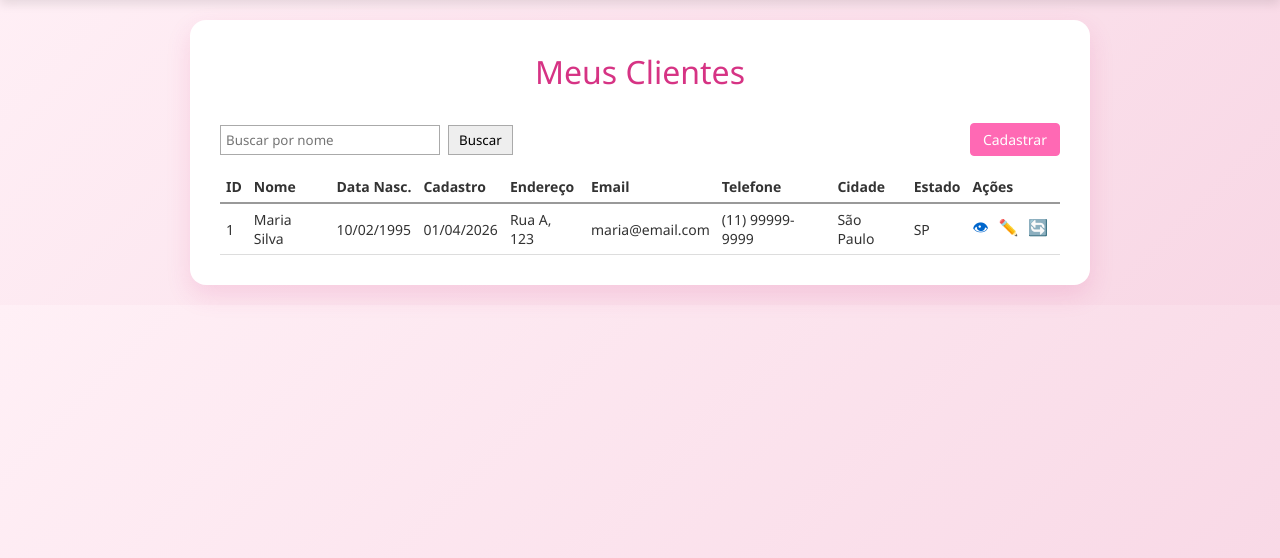
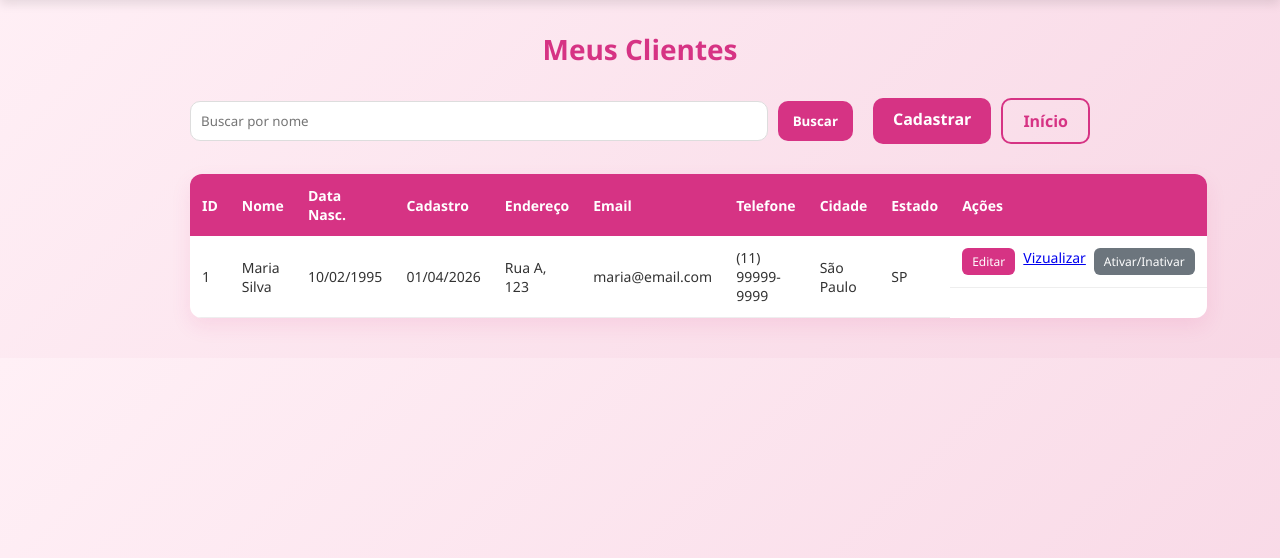
Before and after one commit to Isa120797/projeto_oficina_beleza, a PHP site: page /clientes-lista.php in a window 1280 px wide. Shown: the part 64-622 px from the top of the page. Run offline with PHP 8.4, Linux system fonts and the light colour scheme.

Commit message:
Meus clientes

```diff
--- a/clientes-lista.php
+++ b/clientes-lista.php
@@ -1,32 +1,33 @@
 <!DOCTYPE html>
 <html lang="pt-br">
+
 <head>
     <meta charset="UTF-8">
     <meta name="viewport" content="width=device-width, initial-scale=1.0">
     <title>Meus Clientes</title>
+    <link rel="stylesheet" href="assets/css/style.css" />
+    <link rel="stylesheet" href="assets/css/funcionario/funcionario-lista.css">
+</head>
 
-    <link rel="stylesheet" href="assets/css/funcionario/funcionario.css">
-    <link rel="stylesheet" href="assets/css/tabela.css">
+<body>
+    <?php require_once 'includes/header.php';
+    ?>
+    <main>
+        <h1 class="titulo-pagina">Meus Clientes</h1>
+        <div class="top-actions">
 
-</head>
-<body>
-
-<?php require_once 'includes/header.php'; ?>
-
-<div class="container">
-
-    <h1>Meus Clientes</h1>
-
-    <!-- BUSCA -->
-    <div class="top-bar">
+            <div class="search-box">
                 <input type="text" placeholder="Buscar por nome">
-        <button>Buscar</button>
-
-        <a href="cadastro_cliente.php" class="btn-cadastrar">Cadastrar</a>
+                <button class="btn buscar">Buscar</button>
             </div>
 
-    <!-- TABELA -->
-    <div class="tabela-container">
+            <div class="action-buttons">
+                <a href="funcionarios.php" class="btn">Cadastrar</a>
+                <a href="#" class="btn outline">Início</a>
+            </div>
+
+        </div>
+        <div class="table-container">
             <table>
                 <thead>
                     <tr>
@@ -44,8 +45,6 @@
                 </thead>
 
                 <tbody>
-
-                <!-- EXEMPLO -->
                     <tr>
                         <td>1</td>
                     <td>Maria Silva</td>
@@ -56,19 +55,16 @@
                     <td>(11) 99999-9999</td>
                     <td>São Paulo</td>
                     <td>SP</td>
-
                         <td class="acoes">
-                        <a href="visualizar_cliente.php?id=1">👁</a>
-                        <a href="editar_cliente.php?id=1">✏️</a>
-                        <a href="status_cliente.php?id=1">🔄</a>
+                            <a href="#" class="table-btn editar">Editar</a>
+                            <a href="#" clas="table-btn vizualizar">Vizualizar</a>
+                            <a href="#" class="table-btn status">Ativar/Inativar</a>
                         </td>
                     </tr>
-
                 </tbody>
             </table>
         </div>
 
-</div>
+    </main>
 
 </body>
-</html>
--- a/clientes.php
+++ b/clientes.php
@@ -1,3 +1,4 @@
+
 <!DOCTYPE html>
 <html lang="pt-br">
 <head>
```
Lines whose indentation alone changed are shown as unchanged.
